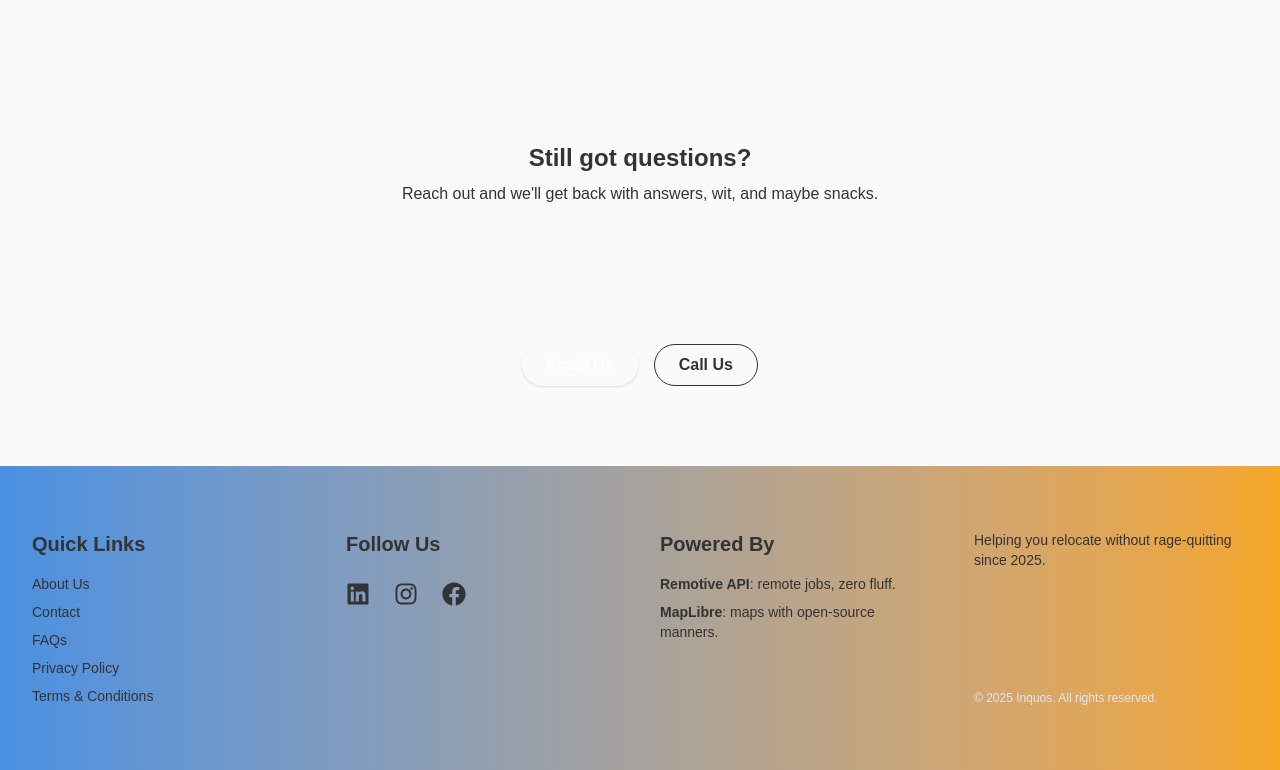
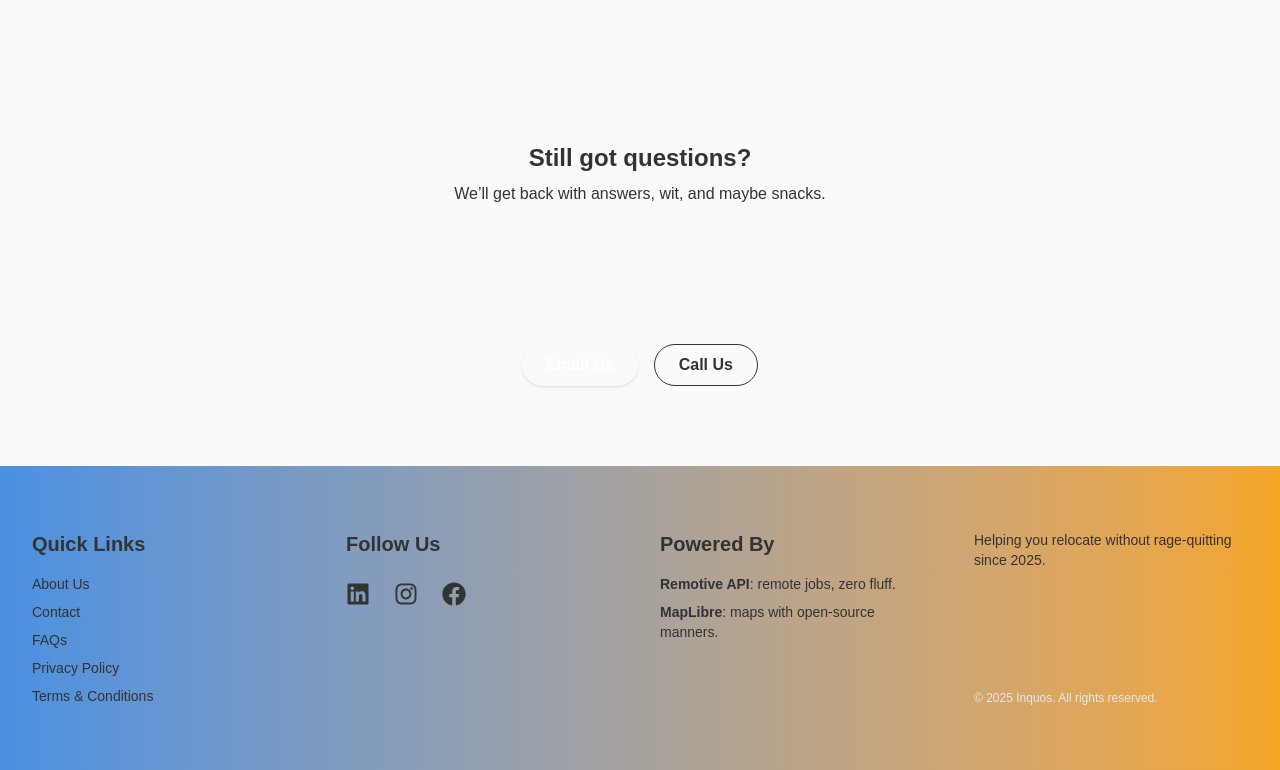
Before and after one commit to cybains/webappin, a Next.js app in the folder client/: page / in a window 1280 px wide. Shown: the part 2478-3248 px from the top of the page. Built offline with nearby package versions, Linux system fonts and the light colour scheme; no server answers; a web font is replaced by a local one.

Commit message:
debugging

```diff
--- a/client/src/components/Contact.tsx
+++ b/client/src/components/Contact.tsx
@@ -70,8 +70,8 @@ export default function ContactSection() {
           Still got questions?
         </h2>
         <p className="text-base text-muted-foreground">
-          Reach out and we'll get back with answers, wit, and maybe snacks.
-        </p>
+  We&rsquo;ll get back with answers, wit, and maybe snacks.
+</p>
       </div>
 
       {/* Reserved Space for Messages */}
```
